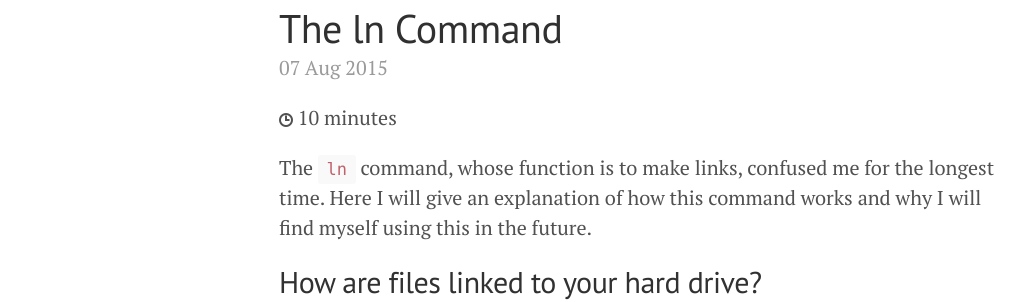
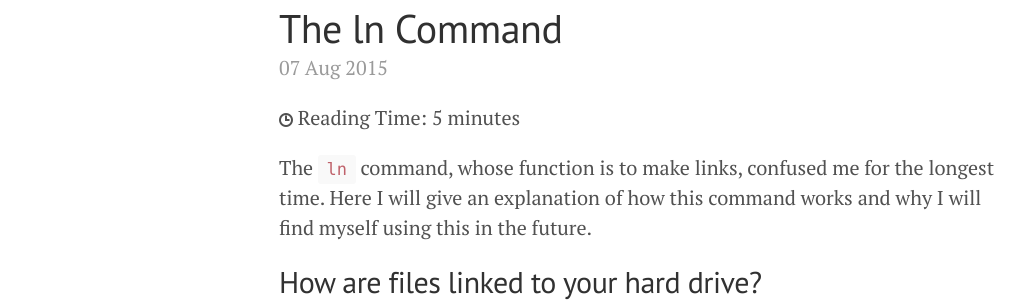
Before and after one commit to erictleung/erictleung.github.io, a Jekyll site: the page built from index.html, in a window 1280 px wide and 900 px high. Shown: the part 129-431 px from the top of the window, without its empty margins (1-1029 px from the left). Built offline with Jekyll 4.4.1, drawn with Linux system fonts in a browser that asks for light colours; Markdown is read by kramdown in place of the engine named in the settings; the list of posts is cut into pages by our own code; some of the changed text lies outside the part shown.

Commit message:
add reading time text to top of parallel and ln post

```diff
--- a/_posts/2015-08-06-intro-to-gnu-parallel.md
+++ b/_posts/2015-08-06-intro-to-gnu-parallel.md
@@ -3,7 +3,7 @@ layout: post
 title: Introduction to GNU Parallel
 ---
 
-<span class="octicon octicon-clock"></span> 5 minutes
+<span class="octicon octicon-clock"></span> Reading Time: 5 minutes
 
 GNU `parallel` is a shell tool that allows you to execute jobs in parallel on one
 or more computers.
--- a/_posts/2015-08-07-the-ln-command.md
+++ b/_posts/2015-08-07-the-ln-command.md
@@ -3,7 +3,7 @@ layout: post
 title: The ln Command
 ---
 
-<span class="octicon octicon-clock"></span> 10 minutes
+<span class="octicon octicon-clock"></span> Reading Time: 5 minutes
 
 The `ln` command, whose function is to make links, confused me for the longest
 time. Here I will give an explanation of how this command works and why I will
```
